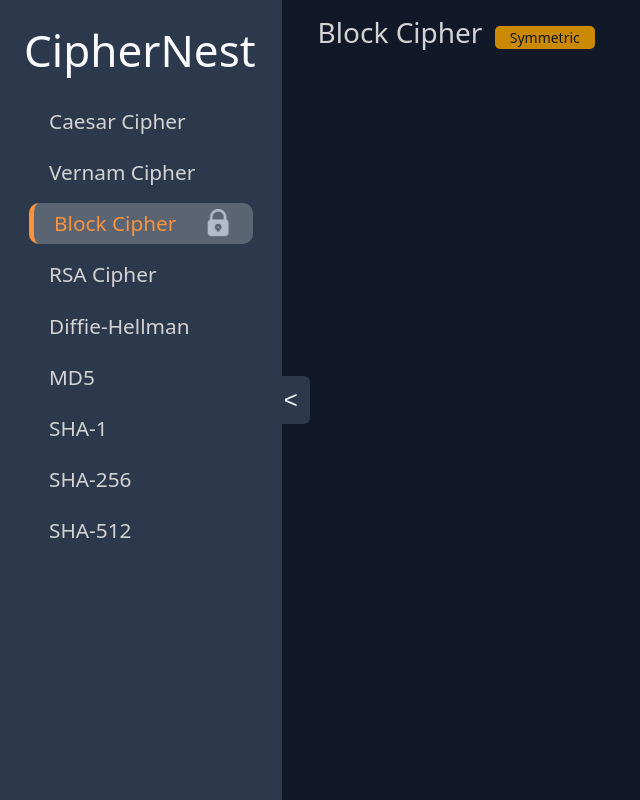
After one commit to yahyie/AC-Final-Project, a Flask app: page /block-cipher in a window 1280 px wide. The commit adds this page. Shown: the whole page, without its empty margins (0-640 px from the left). Run offline with Flask 3, Linux system fonts and the light colour scheme.

Commit message:
Implement initial cipher routes and added dynamic sidebar navigation

```diff
--- a/app.py
+++ b/app.py
@@ -1,4 +1,4 @@
-from flask import Flask, render_template, url_for
+from flask import Flask, render_template, request
 
 app = Flask(__name__)
 
@@ -6,5 +6,123 @@ app = Flask(__name__)
 def index():
     return render_template("index.html")
 
+@app.route('/caesar-cipher', methods=['GET', 'POST'])
+def caesar_cipher():
+    if request.method == 'POST':
+        pass
+
+    contents = {
+        'id': "#caesar-cipher",
+        'title': "Caesar Cipher",
+        'type': "Symmetric",
+    }
+
+    return render_template("main.html", contents=contents)
+
+@app.route('/vernam-cipher', methods=['GET', 'POST'])
+def vernam_cipher():
+    if request.method == 'POST':
+        pass
+
+    contents = {
+        'id': "#vernam-cipher",
+        'title': "Vernam Cipher",
+        'type': "Symmetric",
+    }
+
+    return render_template("main.html", contents=contents)
+
+@app.route('/block-cipher', methods=['GET', 'POST'])
+def block_cipher():
+    if request.method == 'POST':
+        pass
+
+    contents = {
+        'id': "#block-cipher",
+        'title': "Block Cipher",
+        'type': "Symmetric",
+    }
+
+    return render_template("main.html", contents=contents)
+
+@app.route('/rsa', methods=['GET', 'POST'])
+def rsa_cipher():
+    if request.method == 'POST':
+        pass
+
+    contents = {
+        'id': "#rsa",
+        'title': "RSA Cipher",
+        'type': "Asymmetric",
+    }
+
+    return render_template("main.html", contents=contents)
+
+@app.route('/diffie-hellman', methods=['GET', 'POST'])
+def diffie_hellman():
+    if request.method == 'POST':
+        pass
+
+    contents = {
+        'id': "#diffie-hellman",
+        'title': "Diffie-Hellman",
+        'type': "Key Exchange",
+    }
+
+    return render_template("main.html", contents=contents)
+
+@app.route('/md5', methods=['GET', 'POST'])
+def md5():
+    if request.method == 'POST':
+        pass
+
+    contents = {
+        'id': "#md5",
+        'title': "MD5",
+        'type': "Hash",
+    }
+
+    return render_template("main.html", contents=contents)
+
+@app.route('/sha1', methods=['GET', 'POST'])
+def sha1():
+    if request.method == 'POST':
+        pass
+
+    contents = {
+        'id': "#sha1",
+        'title': "SHA-1",
+        'type': "Hash",
+    }
+
+    return render_template("main.html", contents=contents)
+
+@app.route('/sha256', methods=['GET', 'POST'])
+def sha256():
+    if request.method == 'POST':
+        pass
+
+    contents = {
+        'id': "#sha256",
+        'title': "SHA-256",
+        'type': "Hash",
+    }
+
+    return render_template("main.html", contents=contents)
+
+@app.route('/sha512', methods=['GET', 'POST'])
+def sha512():
+    if request.method == 'POST':
+        pass
+
+    contents = {
+        'id': "#sha512",
+        'title': "SHA-512",
+        'type': "Hash",
+    }
+
+    return render_template("main.html", contents=contents)
+
+
 if __name__ == "__main__":
     app.run(debug=True, host='0.0.0.0', port=5000)
--- /dev/null
+++ b/static/css/base.css
@@ -0,0 +1,86 @@
+body {
+    background-color: #111827;
+}
+
+.title {
+    color: #fb923c;
+    font-size: 1.1em;
+    text-align: center;
+    margin-top: 20px;
+}
+
+#slidebar {
+    background-color: #2c394c;
+    height: 100vh;
+    width: 22%;
+    transition: transform 0.3s ease-in-out;
+    position: fixed;
+    left: 0;
+    z-index: 1000;
+}
+
+#slidebar.collapsed {
+    transform: translateX(-100%);
+}
+
+.slidebar-btn {
+    background-color: #2c394c;
+    color: #d3d3d3;
+    font-size: 1.3em;
+    display: block;
+    margin: 10px 5px 10px 5px;
+    padding: 5px 20px;
+}
+.slidebar-btn img {
+    height: 30px;
+    width: 30px;
+    display: none;
+}
+
+.slidebar-btn:hover {
+    background-color: #5a6472;
+    color: #fb923c;
+    border-radius: 10px;
+}
+
+a {
+    text-decoration: none;
+}
+
+#retract-btn {
+    position: absolute;
+    top: 50%;
+    right: -10%;
+    top: 50%;
+    transform: translateY(-50%);
+    border: none;
+    font-family: Arial, Helvetica, sans-serif;
+    font-size: 0.6em;
+    background: #2c394c;
+}
+
+#retract-btn.collapsed {
+    transform: translateY(-50%) rotate(180deg);
+}
+
+#main-content {
+    color: #d3d3d3;
+    height: 100vh;
+    width: 78%;
+    margin-left: 22%;
+    transition: margin 0.3s ease-in-out;
+}
+
+#main-content.expanded {
+    margin-left: 0;
+    width: 100%;
+}
+
+.type {
+    background-color: #ca8a04;
+    color: #111827;
+    border-radius: 5px;
+    font-size: 0.5em;
+    padding: 2px 15px;
+    margin: 5px;
+}
--- a/templates/base.html
+++ b/templates/base.html
@@ -5,6 +5,7 @@
     <meta name="viewport" content="width=device-width, initial-scale=1.0">
     <link href="https://cdn.jsdelivr.net/npm/bootstrap@5.3.5/dist/css/bootstrap.min.css" rel="stylesheet" integrity="sha384-SgOJa3DmI69IUzQ2PVdRZhwQ+dy64/BUtbMJw1MZ8t5HZApcHrRKUc4W0kG879m7" crossorigin="anonymous">
     <link rel="shortcut icon" href="{{ url_for('static', filename='img/icon-lock-orange.png') }}" type="image/x-icon">
+    <link rel="stylesheet" href="{{ url_for('static', filename='css/base.css') }}">
     <title>
         {% block title %}CipherNest{% endblock title %}
     </title>
@@ -12,18 +13,67 @@
     {% endblock style %}
 </head>
 <body>
-    {% block navbar %}
-
-    {% endblock navbar %}
-
     <div class="container-fluid">
         <div class="row">
             {% block sidebar %}
+                <div id="slidebar" class="p-4 text-center">
+                    <h1 class="align-items-center mb-4 d-flex justify-content-between">
+                        <a class="title text-light mt-0" href="/">CipherNest</a>
+                        <button class="btn text-light" id="retract-btn">&lt;</button>
+                    </h1>
+                    <a class="slidebar-btn d-flex align-items-center justify-content-between mb-2" id="caesar-cipher" href="/caesar-cipher">
+                        <p class="mb-0">Caesar Cipher</p>
+                        <img src="{{ url_for('static', filename='img/icon-lock.png') }}" alt="Lock Icon">
+                    </a>
+                    <a class="slidebar-btn d-flex align-items-center justify-content-between mb-2" id="vernam-cipher" href="/vernam-cipher">
+                        <p class="mb-0">Vernam Cipher</p>
+                        <img src="{{ url_for('static', filename='img/icon-lock.png') }}" alt="Lock Icon">
+                    </a>
+                    <a class="slidebar-btn d-flex align-items-center justify-content-between mb-2" id="block-cipher" href="/block-cipher">
+                        <p class="mb-0">Block Cipher</p>
+                        <img src="{{ url_for('static', filename='img/icon-lock.png') }}" alt="Lock Icon">
+                    </a>
+                    <a class="slidebar-btn d-flex align-items-center justify-content-between mb-2" id="rsa" href="/rsa">
+                        <p class="mb-0">RSA Cipher</p>
+                        <img src="{{ url_for('static', filename='img/icon-lock.png') }}" alt="Lock Icon">
+                    </a>
+                    <a class="slidebar-btn d-flex align-items-center justify-content-between mb-2" id="diffie-hellman" href="/diffie-hellman">
+                        <p class="mb-0">Diffie-Hellman</p>
+                        <img src="{{ url_for('static', filename='img/icon-lock.png') }}" alt="Lock Icon">
+                    </a>
+                    <a class="slidebar-btn d-flex align-items-center justify-content-between mb-2" id="md5" href="/md5">
+                        <p class="mb-0">MD5</p>
+                        <img src="{{ url_for('static', filename='img/icon-lock.png') }}" alt="Lock Icon">
+                    </a>
+                    <a class="slidebar-btn d-flex align-items-center justify-content-between mb-2" id="sha1" href="/sha1">
+                        <p class="mb-0">SHA-1</p>
+                        <img src="{{ url_for('static', filename='img/icon-lock.png') }}" alt="Lock Icon">
+                    </a>
+                    <a class="slidebar-btn d-flex align-items-center justify-content-between mb-2" id="sha256" href="/sha256">
+                        <p class="mb-0">SHA-256</p>
+                        <img src="{{ url_for('static', filename='img/icon-lock.png') }}" alt="Lock Icon">
+                    </a>
+                    <a class="slidebar-btn d-flex align-items-center justify-content-between mb-2" id="sha512" href="/sha512">
+                        <p class="mb-0">SHA-512</p>
+                        <img src="{{ url_for('static', filename='img/icon-lock.png') }}" alt="Lock Icon">
+                    </a>
+                </div>
+            {% endblock sidebar %}
+            {% block mainpage %}
+                <div id="main-content">
+                {% block navbar %}{% endblock navbar %}
 
-            {% endblock sidebar %}
-            {% block mainpage %}{% endblock mainpage %}
+                </div>
+            {% endblock mainpage %}
         </div>
     </div>
+    <script>
+        document.getElementById('retract-btn').addEventListener('click', function() {
+            document.getElementById('slidebar').classList.toggle('collapsed');
+            document.getElementById('main-content').classList.toggle('expanded');
+            this.classList.toggle('collapsed');
+        });
+    </script>
     <script src="https://cdn.jsdelivr.net/npm/bootstrap@5.3.5/dist/js/bootstrap.bundle.min.js" integrity="sha384-k6d4wzSIapyDyv1kpU366/PK5hCdSbCRGRCMv+eplOQJWyd1fbcAu9OCUj5zNLiq" crossorigin="anonymous"></script>
 </body>
 </html>
--- /dev/null
+++ b/templates/main.html
@@ -0,0 +1,23 @@
+{% extends "base.html" %}
+
+{% block title %}{{ contents['title'] }}{% endblock title %}
+
+{% block style %}
+    <style>
+        {{ contents['id'] }} img {
+            display: inline;
+        }
+        {{ contents['id'] }} {
+            background-color: #5a6472;
+            color: #fb923c;
+            border-left: #fb923c 5px solid;
+            border-radius: 10px;
+        }
+    </style>
+{% endblock style %}
+
+{% block navbar %}
+    <div class="navbar mt-2 px-4 py-2">
+        <h3>{{contents['title']}} <span class="type">{{contents['type']}}</span></h3>
+    </div>
+{% endblock navbar %}
```
Also changed, not shown: static/css/index.css (+0 -11 lines), templates/index.html (+18 -18 lines).
